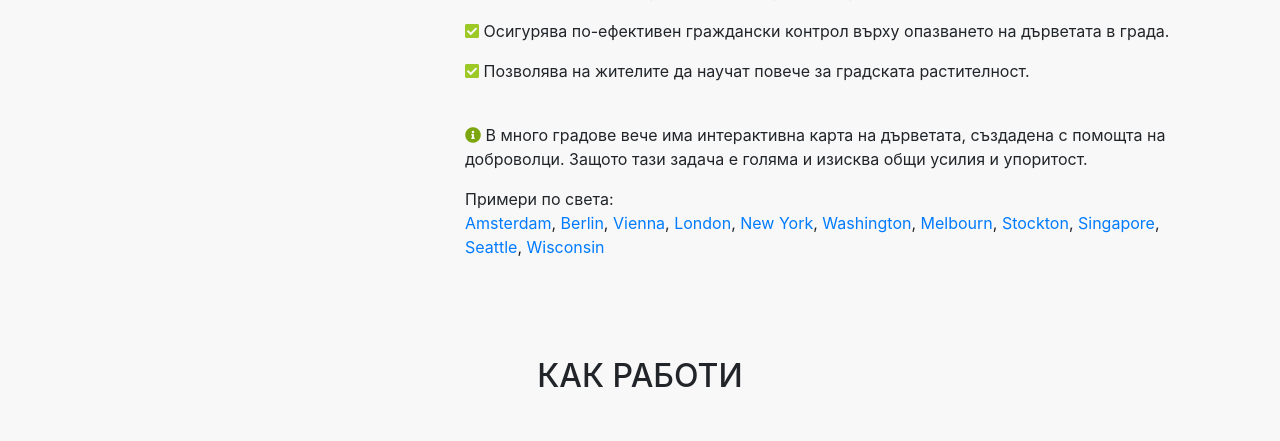
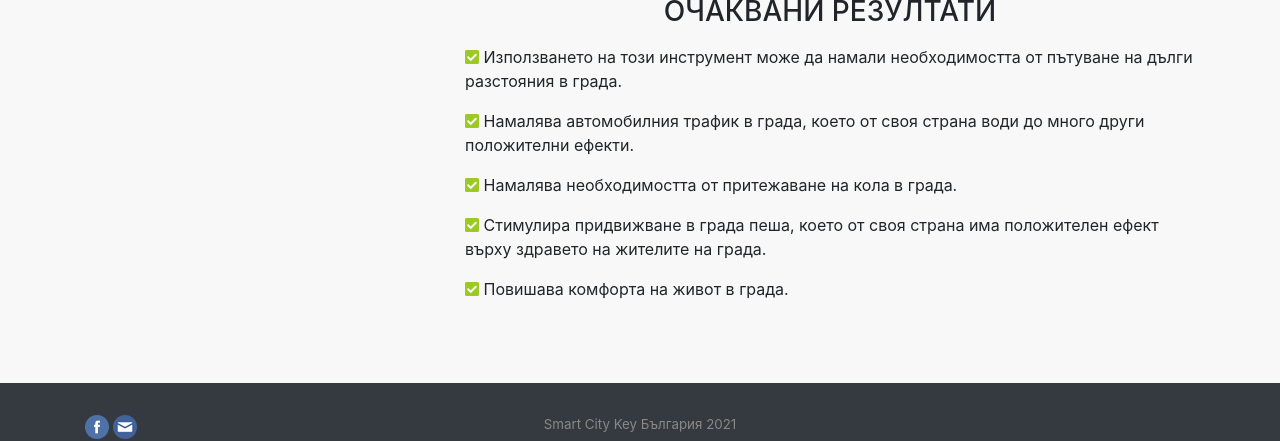
Before and after one commit to DriveSoft/urbangis, a Django app: page /website/urbanobject/ in a window 1280 px wide. Shown: the part 1225-1666 px from the top of the page. Run offline with Django 3.2, Linux system fonts and the light colour scheme; data comes from the database, SQL or seed files in the repository; data that the repository does not hold is empty; parts of the project's set-up code (start-up, migrations or seed data) failed here and were passed over; some libraries are stand-ins or nearby versions.

```diff
--- a/urbanobject/views.py
+++ b/urbanobject/views.py
@@ -19,7 +19,7 @@ class Map(View):
         obj_city = get_object_or_404(City, sysname__iexact=city_name)
         #urbanObject_data = urbanObject.objects.filter(city_id=obj_city.id)
         categories = catObject.objects.all().order_by('catname')
-        radiusMode = RadiusTransportMode.objects.all()
+        radiusMode = RadiusTransportMode.objects.all().order_by('radius')
         obj_all_cities = City.objects.all().order_by('-population')
 
         formUrbanObject = urbanObjectForm()
--- a/website/templates/website/urbanobject.html
+++ b/website/templates/website/urbanobject.html
@@ -73,10 +73,13 @@
 <section class="page-section" id="maps">
   <div class="container">
 
+
+
+
+
     <h2 class="page-section-heading text-center text-uppercase mb-5">Защо е необходима карта на достъпността за социално важни обекти</h2>
 
     <div class="row">
-
 
       <div class="col-lg-4 ml-auto">
         <img src="{% static "website/images/urbanobject.svg" %}" alt="...">
@@ -85,95 +88,47 @@
 
       <div class="col-lg-8 ml-auto">
 
-        <p class="card-text"><i class="fas fa-check-square" style="color: #9CC925;"></i>
-          Позволява на града да планира дейностите по-ефективно, свързани със засаждания, санитарни резитби и лечение на дървесната растителност.</p>
+        <p class="card-text mb-4"><i class="fas fa-question-circle" style="color: #9CC925;"></i>
+          Какво е това социално важни обекти в града?<br>Това са обекти, който осигуряват нормален живот в града. Обикновено всеки жител на града използва такива обекти почти ежедневно през целия си живот или през определени периоди от него.</p>
 
         <p class="card-text"><i class="fas fa-check-square" style="color: #9CC925;"></i>
-          Насърчава градската администрация да обърне повече внимание на градската растителност.</p>
+          Позволява ви да оцените достъпността на социално важни обекти в града.</p>
 
         <p class="card-text"><i class="fas fa-check-square" style="color: #9CC925;"></i>
-          Позволява анализ на данните за вземане на решения относно развитието на градската растителност.</p>
+          Позволява ви да идентифицирате райони в града, в които няма социално важни обекти на пешеходно разстояние.</p>
 
         <p class="card-text"><i class="fas fa-check-square" style="color: #9CC925;"></i>
-          Позволява да се намалят рисковете, свързани с опасни дървета, които могат да причинят материални щети или да представляват заплаха за живота и здравето на жителите на града.</p>
+          Позволява ви да изберете най-доброто местоположение, когато създавате нов социално важен обект в града.</p>
+
+
+        <h3 class="page-section-heading text-center text-uppercase mb-3 mt-4">Очаквани резултати</h3>
 
         <p class="card-text"><i class="fas fa-check-square" style="color: #9CC925;"></i>
-          Включва жителите в развитието на градската растителност.</p>
+          Използването на този инструмент може да намали необходимостта от пътуване на дълги разстояния в града.</p>
 
         <p class="card-text"><i class="fas fa-check-square" style="color: #9CC925;"></i>
-          Осигурява по-ефективен граждански контрол върху опазването на дърветата в града.</p>
+          Намалява автомобилния трафик в града, което от своя страна води до много други положителни ефекти.</p>
+
 
         <p class="card-text"><i class="fas fa-check-square" style="color: #9CC925;"></i>
-          Позволява на жителите да научат повече за градската растителност.</p>
+          Намалява необходимостта от притежаване на кола в града.</p>
 
-        <p class="card-text"><br><i class="fas fa-info-circle" style="color: #7BA60D;"></i>
-          В много градове вече има интерактивна карта на дърветата, създадена с помощта на доброволци. Защото тази задача е голяма и изисква общи усилия и упоритост.</p>
+        <p class="card-text"><i class="fas fa-check-square" style="color: #9CC925;"></i>
+          Стимулира придвижване в града пеша, което от своя страна има положителен ефект върху здравето на жителите на града.</p>
 
-        <p class="card-text">
-          Примери по света:<br>
-          <a href="https://maps.amsterdam.nl/bomen/" target="_blank">Amsterdam</a>,
-          <a href="https://fbinter.stadt-berlin.de/fb/index.jsp?loginkey=zoomStart&center=389555,5820133&width=1200&height=800&mapId=k_wfs_baumbestand@senstadt" target="_blank">Berlin</a>,
-          <a href="https://www.data.gv.at/katalog/dataset/stadt-wien_baumkatasterderstadtwien" target="_blank">Vienna</a>,
-          <a href="https://apps.london.gov.uk/street-trees" target="_blank">London</a>,
-          <a href="https://tree-map.nycgovparks.org/" target="_blank">New York</a>,
-          <a href="https://caseytrees.org/resources-list/d-c-street-trees-map/" target="_blank">Washington</a>,
-          <a href="http://melbourneurbanforestvisual.com.au/" target="_blank">Melbourn</a>,
-          <a href="http://www.stocktongov.com/discover/treemap.html" target="_blank">Stockton</a>,
-          <a href="https://www.nparks.gov.sg/treessg" target="_blank">Singapore</a>,
-          <a href="https://www.arcgis.com/apps/MapSeries/index.html?appid=a7072ffa326c4ef39a0f031961ebace6" target="_blank">Seattle</a>,
-          <a href="https://pg-cloud.com/Wisconsin/" target="_blank">Wisconsin</a>
-        </p>
-
+        <p class="card-text"><i class="fas fa-check-square" style="color: #9CC925;"></i>
+          Повишава комфорта на живот в града. </p>
 
       </div>
 
+    </div>
 
-    </div>
-  </div>
-</section>
-
-
-
-
-
-
-<section class="page-section">
-  <div class="container text-center">
-
-    <!-- About Section Heading -->
-    <h2 class="page-section-heading text-center text-uppercase mb-5">Как работи</h2>
-    <!-- <div class="videoWrapper> -->
-    <div class="row">
-      <div class="col-12">
-        <iframe style="width: 75vw; height: 85vh;" src="https://www.youtube.com/embed/GkXyKjiwxPE" title="YouTube video player" frameborder="0" allow="accelerometer; autoplay; clipboard-write; encrypted-media; gyroscope; picture-in-picture" allowfullscreen></iframe>
-      </div>
-    </div>
 
   </div>
 </section>
 
 
 
-
-
-
-<section class="page-section">
-  <div class="container">
-
-    <!-- About Section Heading -->
-    <h2 class="page-section-heading text-center text-uppercase mb-5">Полезни линкове</h2>
-
-    <ul>
-      <li><a href="{% url 'website_citytree_trees' %}" target="_blank">Най разпространени видове в България</a></li>
-      <li><a href="{% url 'open_data' city_name='varna' %}" target="_blank">Отворени данни за дървета във Варна</a></li>
-      <li><a href="https://play.google.com/store/apps/details?id=org.plantnet&hl=bg&gl=US" target="_blank">Приложение, което ви позволява да идентифицирате растенията просто като ги снимате с вашия смартфон.</a></li>
-      <li><a href="https://en.wikipedia.org/wiki/Tree_measurement" target="_blank">Tree measurement</a></li>
-
-
-    </ul>
-
-  </div>
-</section>
 {% endblock %}
 
 
```
Also changed, not shown: static/css/general.css (+10 -57 lines), static/css/urbanobject.css (added, +77 -0 lines), urbanobject/templates/urbanobject/includes/index.js (+60 -91 lines), urbanobject/templates/urbanobject/index.html (+14 -4 lines).
